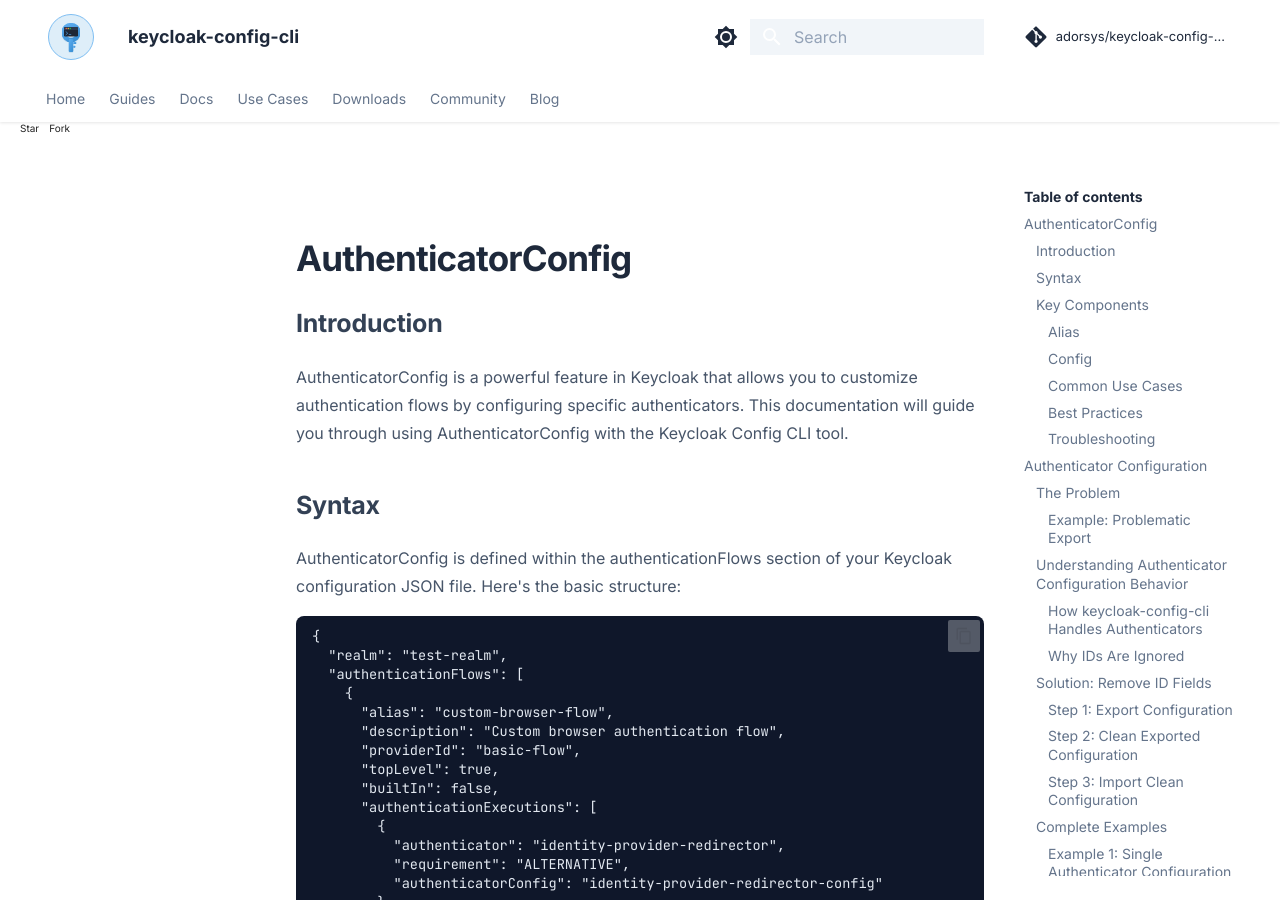
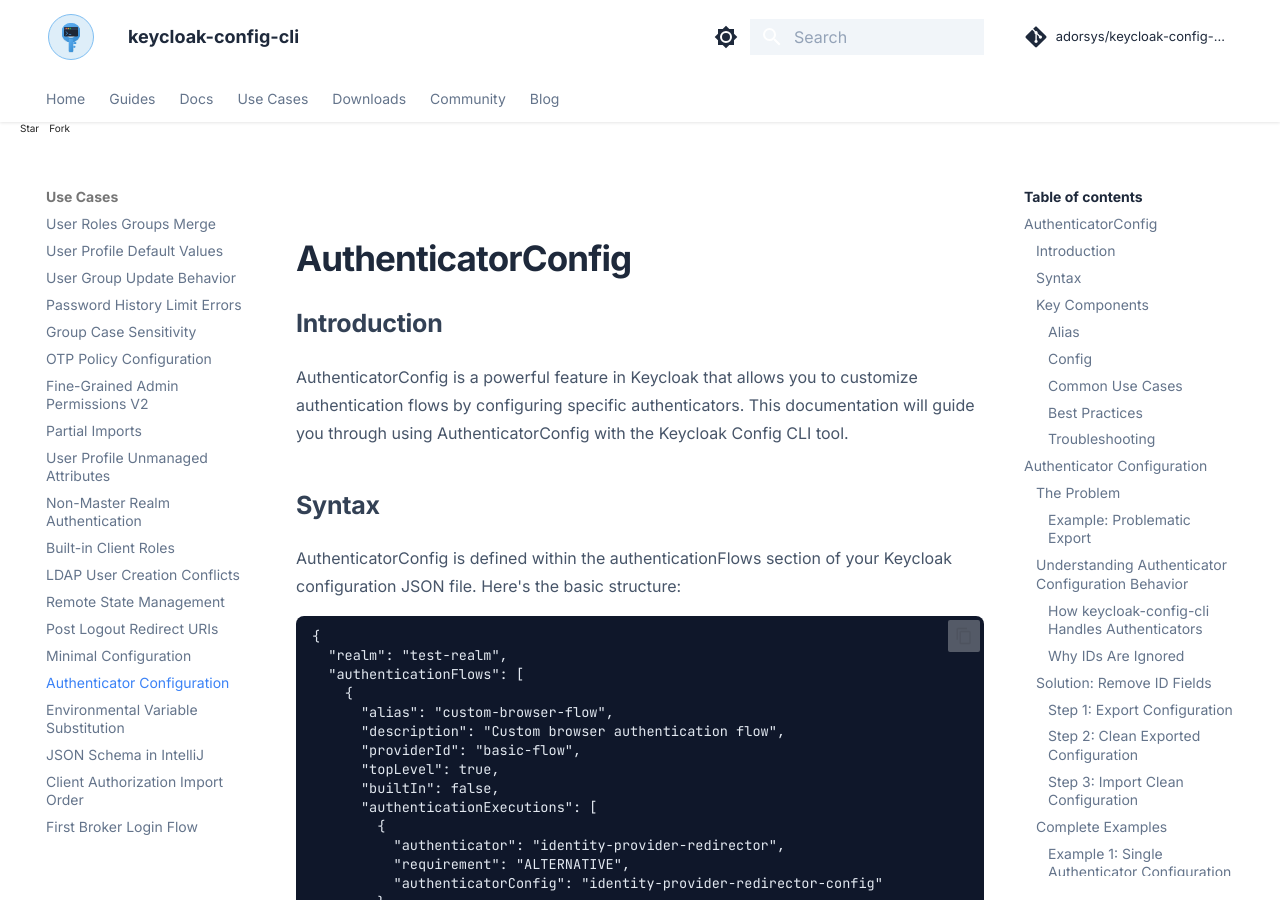
Before and after one commit to adorsys/keycloak-config-cli, an MkDocs documentation site: the page built from docs/config/authorization-config-import.md, in a window 1280 px wide and 900 px high. Built offline with MkDocs 1.6.1 and Material for MkDocs 9.7.7, drawn with Linux system fonts in a browser that asks for light colours; comment, search, counter and statistics services are not loaded.

Commit message:
docs: added Authenticator Configuration: config/authorization-config-import.md

```diff
--- a/mkdocs.yml
+++ b/mkdocs.yml
@@ -74,7 +74,7 @@
           - Supported Features: config/supported-features.md
           - Client Token Exchange: config/client-token-exchange.md
           - Client Roles Case Sensitivity: config/client-roles-case-sensitivity.md
-          - Authenticator Configuration: config/Authenticator-Configuration.md
+          - Authenticator Configuration: config/authorization-config-import.md
           - Built-in Client Roles: config/built-in-client-roles.md
           - Fine-Grained Admin Permissions V2: config/fine-grained-admin-permissions-v2.md
           - Group Case Sensitivity: config/group-case-sensitivity.md
@@ -131,7 +131,7 @@
       - Remote State Management: config/remote-state-management.md
       - Adding Multiple post.logout.redirect.uris: config/addind-multiple-post-logout-redirect-uris.md
       - Minimal Configurations From exported JSON: config/minimal-configuration.md
-      - Authenticator Configuration: config/Authenticator-Configuration.md
+      - Authenticator Configuration: config/authorization-config-import.md
       - Environment Variable Substitution for JSON Arrays: config/environmental-variable-substitution-for-json-array.md
       - Setting up jsonschema in intelliJ: config/apply-jsonschema-in-intellij.md
       - Client Authorization Import Order: config/client-authorization-import-order.md
```
